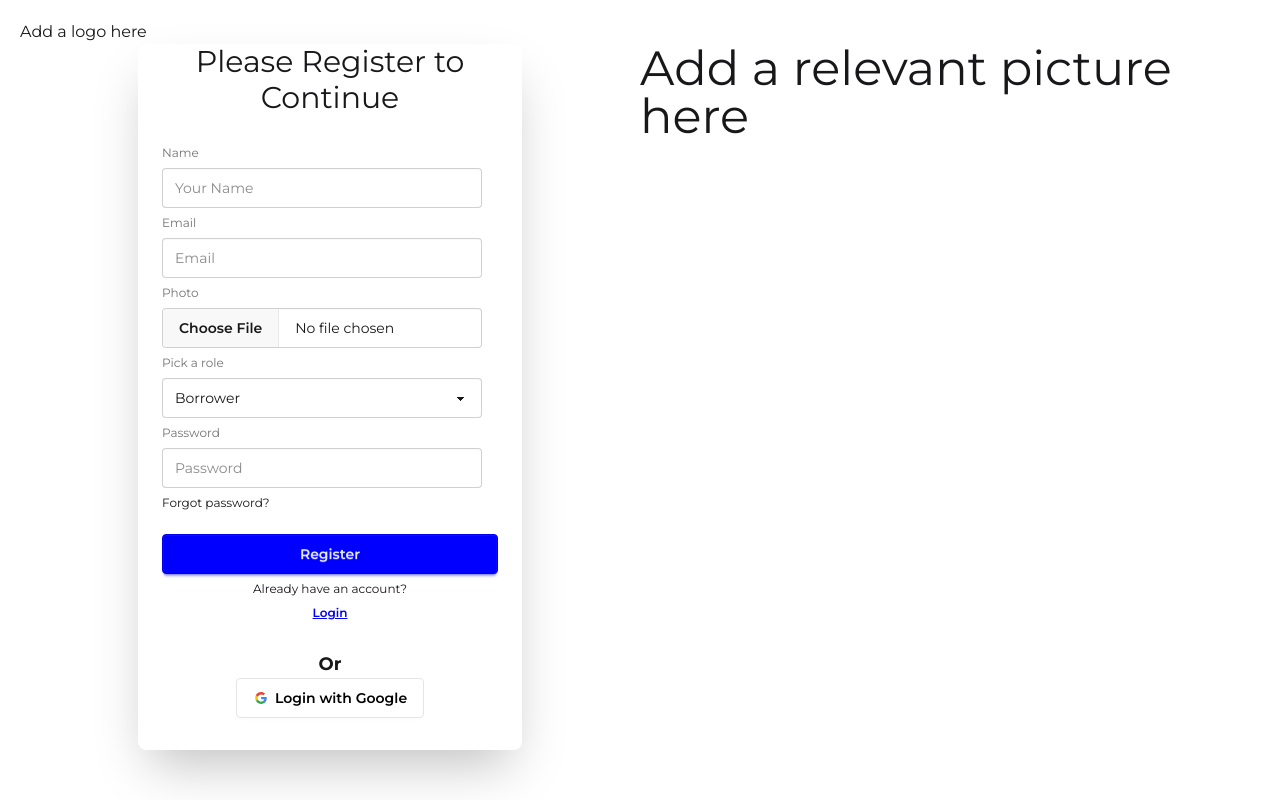
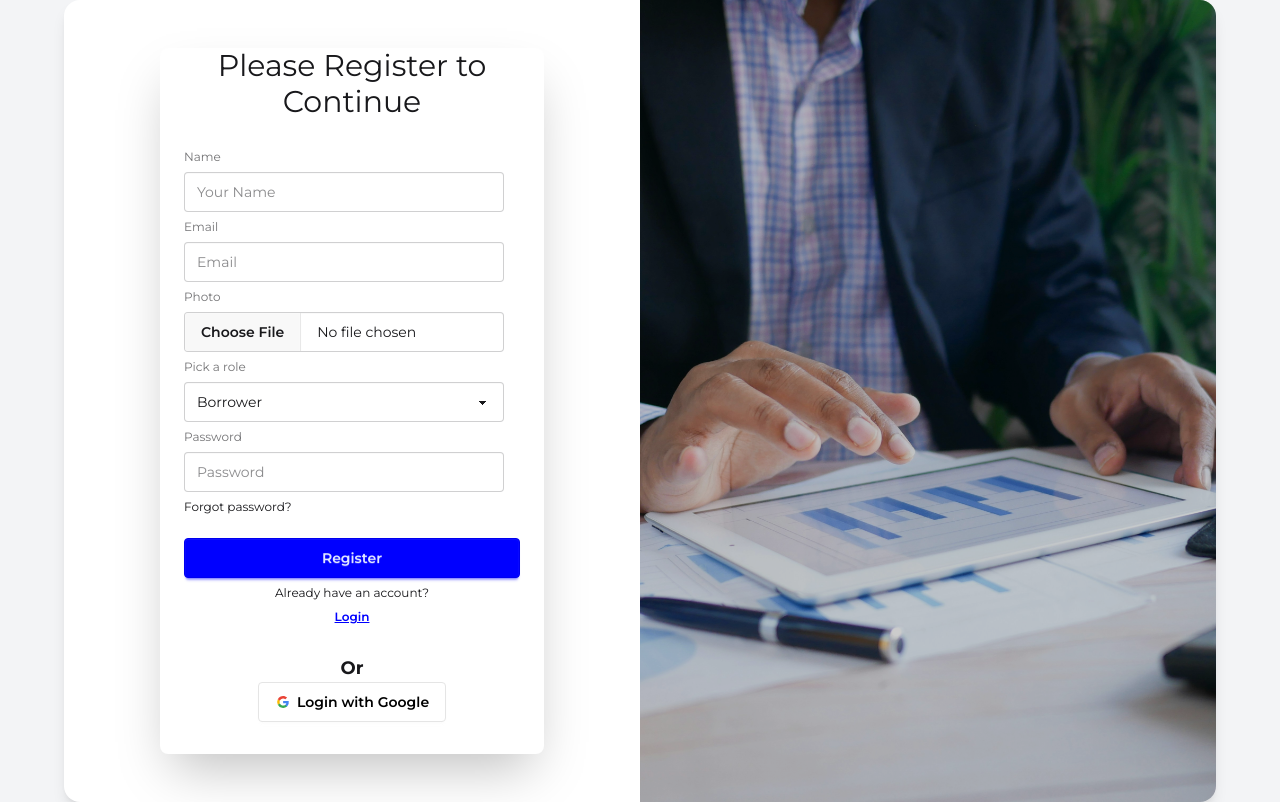
Before and after one commit to samfisher58/LoanLink-client-side, a React (Vite) app: page /register in a window 1280 px wide. Built offline with nearby package versions, Linux system fonts and the light colour scheme; no server answers.

Commit message:
disabled view details button for manager and admin

```diff
--- a/src/Layouts/AuthLayout.jsx
+++ b/src/Layouts/AuthLayout.jsx
@@ -1,20 +1,32 @@
 import React from 'react';
 import { Outlet } from 'react-router';
+import loginImg from '../assets/towfiqu-barbhuiya-nApaSgkzaxg-unsplash.jpg';
 
 const AuthLayout = () => {
-    return (
-			<div className="max-w-7xl mx-auto p-5">
-				<div>Add a logo here</div>
-				<div className='flex'>
-                    <div className='flex-1'>
-					<Outlet></Outlet>
-                    </div>
-					<div className='flex-1'>
-						<p className="text-5xl">Add a relevant picture here</p>
+	return (
+		<div className="min-h-screen bg-gray-100 flex items-center justify-center px-4">
+			<div className="max-w-6xl w-full bg-white rounded-2xl shadow-lg overflow-hidden">
+				<div className="grid grid-cols-1 md:grid-cols-2">
+					{/* Left: Auth Content */}
+					<div className="flex items-center justify-center p-8 md:p-12">
+						<div className="w-full max-w-md">
+							<Outlet />
+						</div>
+					</div>
+
+					{/* Right: Image */}
+					<div className="hidden md:block relative">
+						<img
+							src={loginImg}
+							alt="Authentication"
+							className="h-full w-full object-cover"
+						/>
+						<div className="absolute inset-0 bg-black/20"></div>
 					</div>
 				</div>
 			</div>
-		);
+		</div>
+	);
 };
 
 export default AuthLayout;
--- a/src/Layouts/DashBoardLayout.jsx
+++ b/src/Layouts/DashBoardLayout.jsx
@@ -82,7 +82,8 @@ const DashBoardLayout = () => {
 
 								{/* List item */}
 								<li className="gap-2">
-
+									{role === 'Borrower' && (
+										<>
 											<NavLink
 												className="is-drawer-close:tooltip is-drawer-close:tooltip-right"
 												data-tip="My loans"
@@ -102,7 +103,8 @@ const DashBoardLayout = () => {
 													My Profile
 												</span>
 											</NavLink>
-
+										</>
+									)}
 
 									{role === 'Manager' && (
 										<>
@@ -163,7 +165,6 @@ const DashBoardLayout = () => {
 										</>
 									)}
 
-
 									{role === 'Admin' && (
 										<>
 											{/* Manage Users(admin) */}
--- a/src/Pages/AllLoans/LoanDetails.jsx
+++ b/src/Pages/AllLoans/LoanDetails.jsx
@@ -3,18 +3,20 @@ import { Link, useNavigate, useParams } from 'react-router';
 import useAxiosSecure from '../../Hooks/useAxiosSecure';
 import { useQuery } from '@tanstack/react-query';
 import Loading from '../../Component/Loading/Loading';
+import useRole from '../../Hooks/useRole';
 
 const LoanDetails = () => {
-    const navigate = useNavigate()
-	const {id} =useParams();
+	const navigate = useNavigate();
+	const { id } = useParams();
+	const { role } = useRole();
 	const axiosSecure = useAxiosSecure();
-	const {data: loan=[], isPending} = useQuery({
-		queryKey:['loan',id],
-		queryFn: async()=>{
+	const { data: loan = [], isPending } = useQuery({
+		queryKey: ['loan', id],
+		queryFn: async () => {
 			const res = await axiosSecure.get(`/all-loans/${id}`);
 			return res.data;
-		}
-	})
+		},
+	});
 	if (isPending) {
 		return <Loading></Loading>;
 	}
@@ -53,12 +55,23 @@ const LoanDetails = () => {
 
 					<div className="card-actions mt-3">
 						<div className="card-actions">
+							{role === 'Borrower' ? (
 								<Link
 									to={`/loan-application/${loan._id}`}
 									className="btn btn-primary"
 								>
 									Apply Now
 								</Link>
+							) : (
+								<button
+									disabled
+									to={`/loan-application/${loan._id}`}
+									className="btn btn-primary "
+								>
+									Apply Now
+								</button>
+							)}
+
 							<button
 								onClick={() => navigate(-1)}
 								className="btn btn-secondary"
--- a/src/Pages/Auth/Login/Login.jsx
+++ b/src/Pages/Auth/Login/Login.jsx
@@ -4,6 +4,7 @@ import useAuth from '../../../Hooks/useAuth';
 import { Link, useLocation, useNavigate } from 'react-router';
 import SocialLogin from '../SocialLogin/SocialLogin';
 import Loading from '../../../Component/Loading/Loading';
+import Swal from 'sweetalert2';
 
 const Login = () => {
 	const {
@@ -17,12 +18,25 @@ const Login = () => {
 	const handleLogin = data => {
 		signInUser(data.email, data.password)
 			.then(() => {
+				Swal.fire({
+					position: 'top-end',
+					icon: 'success',
+					title: 'Login Successful',
+					showConfirmButton: false,
+					timer: 1000,
+				});
 				navigate(location?.state || '/');
 			})
-			.catch(error => {
-				console.log(error);
-				setLoading(false)
-				alert(error);
+			.catch(() => {
+
+				setLoading(false);
+				Swal.fire({
+					position: 'top-end',
+					icon: 'warning',
+					title: "Invalid Credential",
+					showConfirmButton: false,
+					timer: 2000,
+				});
 			});
 	};
 
--- a/src/Pages/Auth/Register/Register.jsx
+++ b/src/Pages/Auth/Register/Register.jsx
@@ -6,6 +6,7 @@ import SocialLogin from '../SocialLogin/SocialLogin';
 import axios from 'axios';
 import Loading from '../../../Component/Loading/Loading';
 import useAxiosSecure from '../../../Hooks/useAxiosSecure';
+import Swal from 'sweetalert2';
 
 const Register = () => {
 	const {
@@ -23,6 +24,30 @@ const Register = () => {
 
 		registerUser(data.email, data.password)
 			.then(() => {
+				// here sweet alert section took place
+				let timerInterval;
+				Swal.fire({
+					title: 'Account created',
+					html: 'Please wait ! <b></b> Your data is being saved.',
+					timer: 5000,
+					timerProgressBar: true,
+					didOpen: () => {
+						Swal.showLoading();
+						const timer = Swal.getPopup().querySelector('b');
+						timerInterval = setInterval(() => {
+							timer.textContent = `${Swal.getTimerLeft()}`;
+						}, 100);
+					},
+					willClose: () => {
+						clearInterval(timerInterval);
+					},
+				}).then(result => {
+					if (result.dismiss === Swal.DismissReason.timer) {
+						console.log('I was closed by the timer');
+					}
+				});
+				// ends here
+
 				const formData = new FormData();
 				formData.append('image', profileImg);
 
@@ -32,7 +57,6 @@ const Register = () => {
 
 				axios.post(imageBB_API_URL, formData).then(res => {
 					const photoURL = res.data.data.url;
-
 					const userProfile = {
 						displayName: data.name,
 						photoURL: photoURL,
@@ -43,17 +67,23 @@ const Register = () => {
 						email: data.email,
 						photoURL: photoURL,
 						userType: data.appliedRole,
-						role: 'user by till approval',
+						role: 'Borrower till approval',
 					};
 
 					axiosSecure.post('/users', newUser);
-					if (res.data.insertedId) {
-						console.log('data stored in database');
-					}
+					// if (res.data.insertedId) {
+					// 	console.log('data stored in database');
+					// }
 
 					updateUserProfile(userProfile)
 						.then(() => {
-							console.log('profile updated from register', userProfile);
+							Swal.fire({
+								position: 'top-end',
+								icon: 'success',
+								title: 'Register Successful!',
+								showConfirmButton: false,
+								timer: 1000,
+							});
 							navigate('/');
 						})
 						.catch(error => {
--- a/src/Pages/Shared/Footer/Footer.jsx
+++ b/src/Pages/Shared/Footer/Footer.jsx
@@ -18,7 +18,7 @@ const Footer = () => {
 					<p>
 						Loan Link.
 						<br />
-						Providing reliable tech since 1992
+						Providing reliable Loans since 1992
 					</p>
 				</aside>
 				<nav>
--- a/src/Routes/Router.jsx
+++ b/src/Routes/Router.jsx
@@ -47,7 +47,8 @@ export const router = createBrowserRouter([
 			},
 			{
 				path: 'all-loans/:id',
-				Component: LoanDetails,
+				// Component: LoanDetails,
+				element: <PrivateRoutes> <LoanDetails></LoanDetails> </PrivateRoutes>
 			},
 			{
 				path: 'loan-application/:id',
```
Also changed, not shown: src/assets/towfiqu-barbhuiya-nApaSgkzaxg-unsplash.jpg (added). Lines whose indentation alone changed are shown as unchanged.
